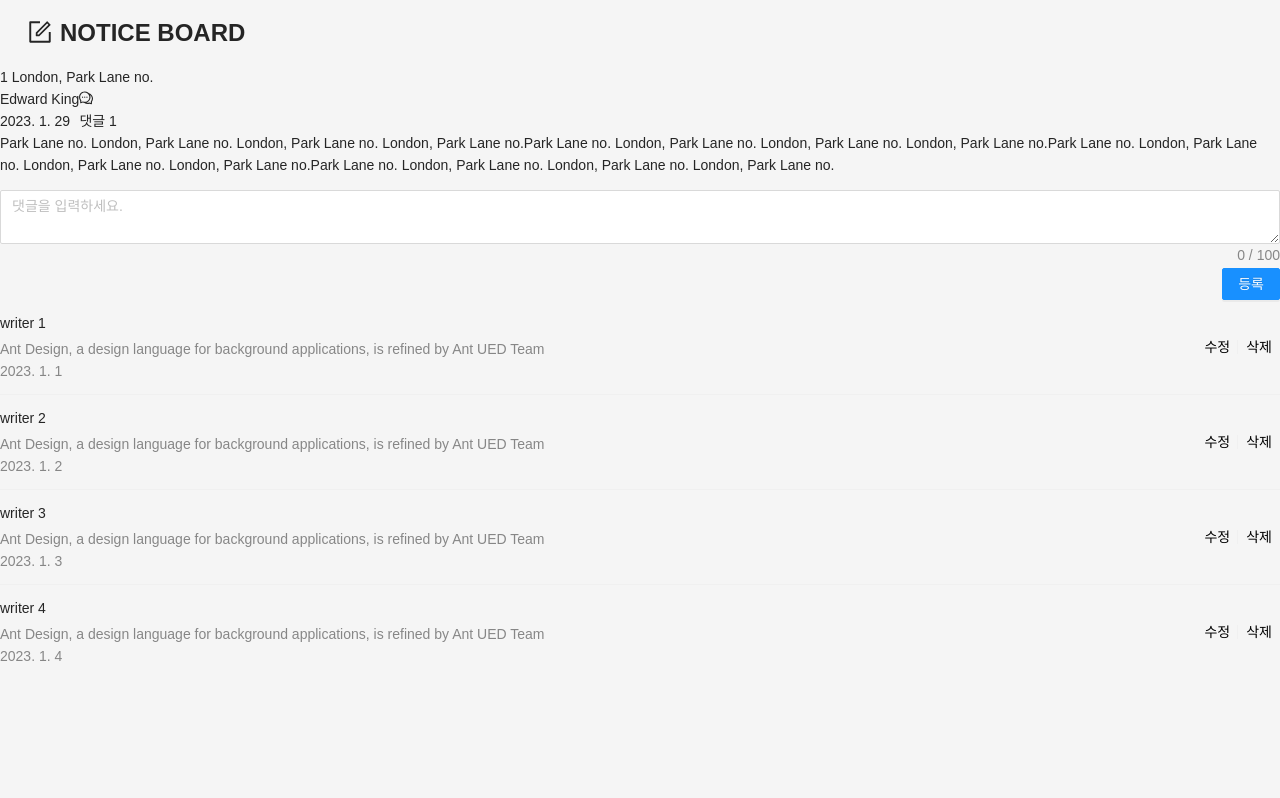
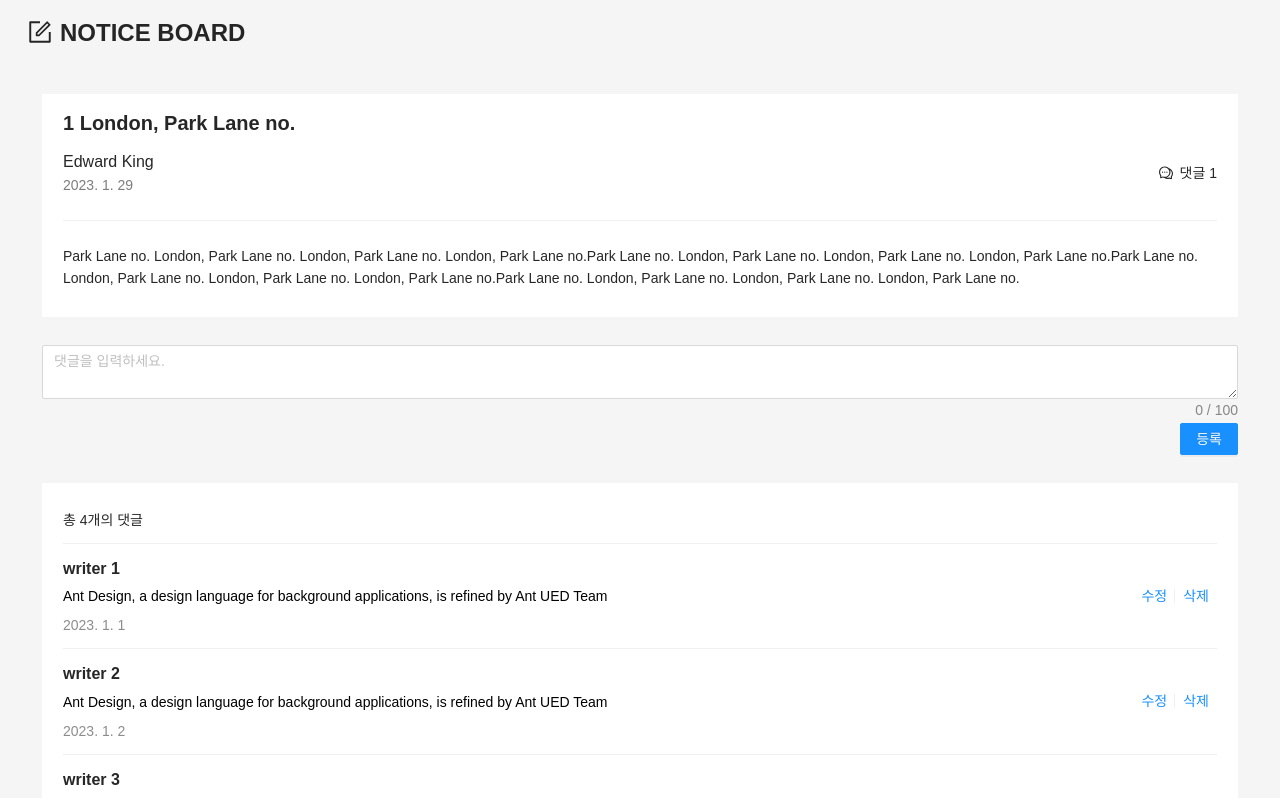
Before and after one commit to Mirrer1/Bulletin_Board, a Next.js app: page /post/1 in a window 1280 px wide. Shown: the top 798 px of the page. Built offline with nearby package versions, Linux system fonts and the light colour scheme.

Commit message:
Design: Add detail post style

```diff
--- a/components/PostComment/CommentForm.tsx
+++ b/components/PostComment/CommentForm.tsx
@@ -1,5 +1,7 @@
 import React, { useCallback } from 'react';
 import { Form, Input, Row, Button } from 'antd';
+
+import { CommentFormWrapper } from '@styles/postDetail/postComment';
 
 const CommentForm = () => {
   const [form] = Form.useForm();
@@ -10,7 +12,7 @@ const CommentForm = () => {
 
   return (
     <>
-      <Form form={form} name="writeComment" onFinish={onSubmitComment}>
+      <CommentFormWrapper form={form} name="writeComment" onFinish={onSubmitComment}>
         <Form.Item
           name="comment"
           rules={[
@@ -28,7 +30,7 @@ const CommentForm = () => {
             등록
           </Button>
         </Row>
-      </Form>
+      </CommentFormWrapper>
     </>
   );
 };
--- a/components/PostComment/CommentList.tsx
+++ b/components/PostComment/CommentList.tsx
@@ -1,5 +1,13 @@
 import React from 'react';
 import { List } from 'antd';
+
+import { CommentListWrapper, CommentWrapper, CommentInfo, CommentBtn } from '@styles/postDetail/postComment';
+
+interface DataType {
+  writer: string;
+  content: string;
+  created_at: string;
+}
 
 const CommentList = () => {
   const data = [
@@ -27,18 +35,24 @@ const CommentList = () => {
 
   return (
     <>
-      <List
+      <CommentListWrapper
+        header="총 4개의 댓글"
         itemLayout="horizontal"
         dataSource={data}
-        renderItem={item => (
-          <List.Item actions={[<a key="comment-edit">수정</a>, <a key="comment-delete">삭제</a>]}>
-            <List.Item.Meta
+        renderItem={(item: any) => (
+          <List.Item
+            actions={[
+              <CommentBtn key="comment-edit">수정</CommentBtn>,
+              <CommentBtn key="comment-delete">삭제</CommentBtn>,
+            ]}
+          >
+            <CommentWrapper
               title={item.writer}
               description={
-                <>
+                <CommentInfo>
                   <div>{item.content}</div>
                   <div>{item.created_at}</div>
-                </>
+                </CommentInfo>
               }
             />
           </List.Item>
--- a/pages/post/[id].tsx
+++ b/pages/post/[id].tsx
@@ -1,12 +1,14 @@
 import React from 'react';
 import { useRouter } from 'next/router';
-import { Col, Row } from 'antd';
+import { Divider, Row } from 'antd';
 import { CommentOutlined } from '@ant-design/icons';
 import Head from 'next/head';
 
 import AppLayout from '@components/AppLayout';
 import CommentForm from '@components/PostComment/CommentForm';
 import CommentList from '@components/PostComment/CommentList';
+
+import { PostWrapper, PostContent, PostWriteInfo, PostCommentInfo } from '@styles/postDetail/post';
 
 const Post = () => {
   const router = useRouter();
@@ -26,30 +28,34 @@ const Post = () => {
       </Head>
 
       <AppLayout>
-        <section>
+        <PostWrapper>
+          <PostContent>
             <header>{id} London, Park Lane no.</header>
 
-          <Row>
-            <Col>
+            <Row justify="space-between">
+              <PostWriteInfo>
                 <div>Edward King</div>
                 <div>2023. 1. 29</div>
-            </Col>
+              </PostWriteInfo>
 
-            <Col>
+              <PostCommentInfo>
                 <CommentOutlined />
                 <div>댓글 1</div>
-            </Col>
+              </PostCommentInfo>
             </Row>
+
+            <Divider />
 
             <p>
               Park Lane no. London, Park Lane no. London, Park Lane no. London, Park Lane no.Park Lane no. London, Park
               Lane no. London, Park Lane no. London, Park Lane no.Park Lane no. London, Park Lane no. London, Park Lane
               no. London, Park Lane no.Park Lane no. London, Park Lane no. London, Park Lane no. London, Park Lane no.
             </p>
+          </PostContent>
 
           <CommentForm />
           <CommentList />
-        </section>
+        </PostWrapper>
       </AppLayout>
     </>
   );
--- a/styles/global.tsx
+++ b/styles/global.tsx
@@ -51,10 +51,11 @@ const style = css`
 
   a {
     text-decoration: none;
-    color: black;
+    transition: opacity 250ms ease-in;
   }
+
   a:hover {
-    color: black;
+    opacity: 50%;
   }
 
   table {
--- /dev/null
+++ b/styles/postDetail/post.ts
@@ -0,0 +1,119 @@
+import styled from '@emotion/styled';
+import { Col } from 'antd';
+
+import media from '@styles/media';
+
+export const PostWrapper = styled.section`
+  padding: 2em 3em;
+
+  ${media.tablet} {
+    padding: 1em 1.5em;
+  }
+
+  ${media.mobile} {
+    padding: 1em;
+  }
+`;
+
+export const PostContent = styled.div`
+  background-color: ${({ theme }) => theme.colors.primary};
+  padding: 1em 1.5em;
+  margin-bottom: 2em;
+
+  & > header {
+    font-size: ${({ theme }) => theme.calcRem(20)};
+    font-weight: 700;
+    margin-bottom: 0.5em;
+  }
+
+  & > p {
+    font-size: ${({ theme }) => theme.calcRem(14)};
+  }
+
+  ${media.tablet} {
+    padding: 0.5em 1em;
+    margin-bottom: 1.5em;
+
+    & > header {
+      font-size: ${({ theme }) => theme.calcRem(18)};
+    }
+
+    & > p {
+      font-size: ${({ theme }) => theme.calcRem(12)};
+    }
+  }
+
+  ${media.mobile} {
+    padding: 1em;
+
+    & > header {
+      font-size: ${({ theme }) => theme.calcRem(16)};
+    }
+
+    & > p {
+      font-size: ${({ theme }) => theme.calcRem(10)};
+    }
+  }
+`;
+
+export const PostWriteInfo = styled(Col)`
+  & > :first-of-type {
+    font-size: ${({ theme }) => theme.calcRem(16)};
+  }
+
+  & > :last-child {
+    opacity: 60%;
+  }
+
+  ${media.tablet} {
+    & > :first-of-type {
+      font-size: ${({ theme }) => theme.calcRem(14)};
+    }
+
+    & > :last-child {
+      font-size: ${({ theme }) => theme.calcRem(12)};
+    }
+  }
+
+  ${media.mobile} {
+    & > :first-of-type {
+      font-size: ${({ theme }) => theme.calcRem(12)};
+    }
+
+    & > :last-child {
+      font-size: ${({ theme }) => theme.calcRem(10)};
+    }
+  }
+`;
+
+export const PostCommentInfo = styled(Col)`
+  ${({ theme }) => theme.flexSet()};
+
+  & > :first-of-type {
+    margin-right: 0.5em;
+  }
+
+  & > :last-child {
+    margin-right: 0;
+  }
+
+  ${media.tablet} {
+    & > :first-of-type {
+      font-size: ${({ theme }) => theme.calcRem(14)};
+    }
+
+    & > :last-child {
+      font-size: ${({ theme }) => theme.calcRem(12)};
+    }
+  }
+
+  ${media.mobile} {
+    & > :first-of-type {
+      font-size: ${({ theme }) => theme.calcRem(12)};
+    }
+
+    & > :last-child {
+      font-size: ${({ theme }) => theme.calcRem(10)};
+    }
+  }
+`;
--- /dev/null
+++ b/styles/postDetail/postComment.ts
@@ -0,0 +1,74 @@
+import styled from '@emotion/styled';
+import { Form, List } from 'antd';
+
+import media from '@styles/media';
+
+export const CommentFormWrapper = styled(Form)`
+  margin-bottom: 2em;
+`;
+
+export const CommentListWrapper = styled(List)`
+  background-color: ${({ theme }) => theme.colors.primary};
+  padding: 1em 1.5em;
+
+  ${media.tablet} {
+    padding: 0.5em 1em;
+  }
+
+  ${media.mobile} {
+    padding: 1em;
+  }
+`;
+
+export const CommentWrapper = styled(List.Item.Meta)`
+  & > div > h4 {
+    font-size: ${({ theme }) => theme.calcRem(16)};
+    font-weight: 700;
+  }
+
+  ${media.tablet} {
+    & > div > h4 {
+      font-size: ${({ theme }) => theme.calcRem(14)};
+    }
+  }
+
+  ${media.mobile} {
+    & > div > h4 {
+      font-size: ${({ theme }) => theme.calcRem(12)};
+    }
+  }
+`;
+
+export const CommentInfo = styled.div`
+  & > :first-of-type {
+    font-size: ${({ theme }) => theme.calcRem(14)};
+    color: #000000;
+    margin-bottom: 0.5em;
+  }
+
+  ${media.tablet} {
+    & > :first-of-type,
+    :last-child {
+      font-size: ${({ theme }) => theme.calcRem(12)};
+    }
+  }
+
+  ${media.mobile} {
+    & > :first-of-type,
+    :last-child {
+      font-size: ${({ theme }) => theme.calcRem(10)};
+    }
+  }
+`;
+
+export const CommentBtn = styled.a`
+  font-size: ${({ theme }) => theme.calcRem(14)};
+
+  ${media.tablet} {
+    font-size: ${({ theme }) => theme.calcRem(12)};
+  }
+
+  ${media.mobile} {
+    font-size: ${({ theme }) => theme.calcRem(10)};
+  }
+`;
```
Lines whose indentation alone changed are shown as unchanged.
